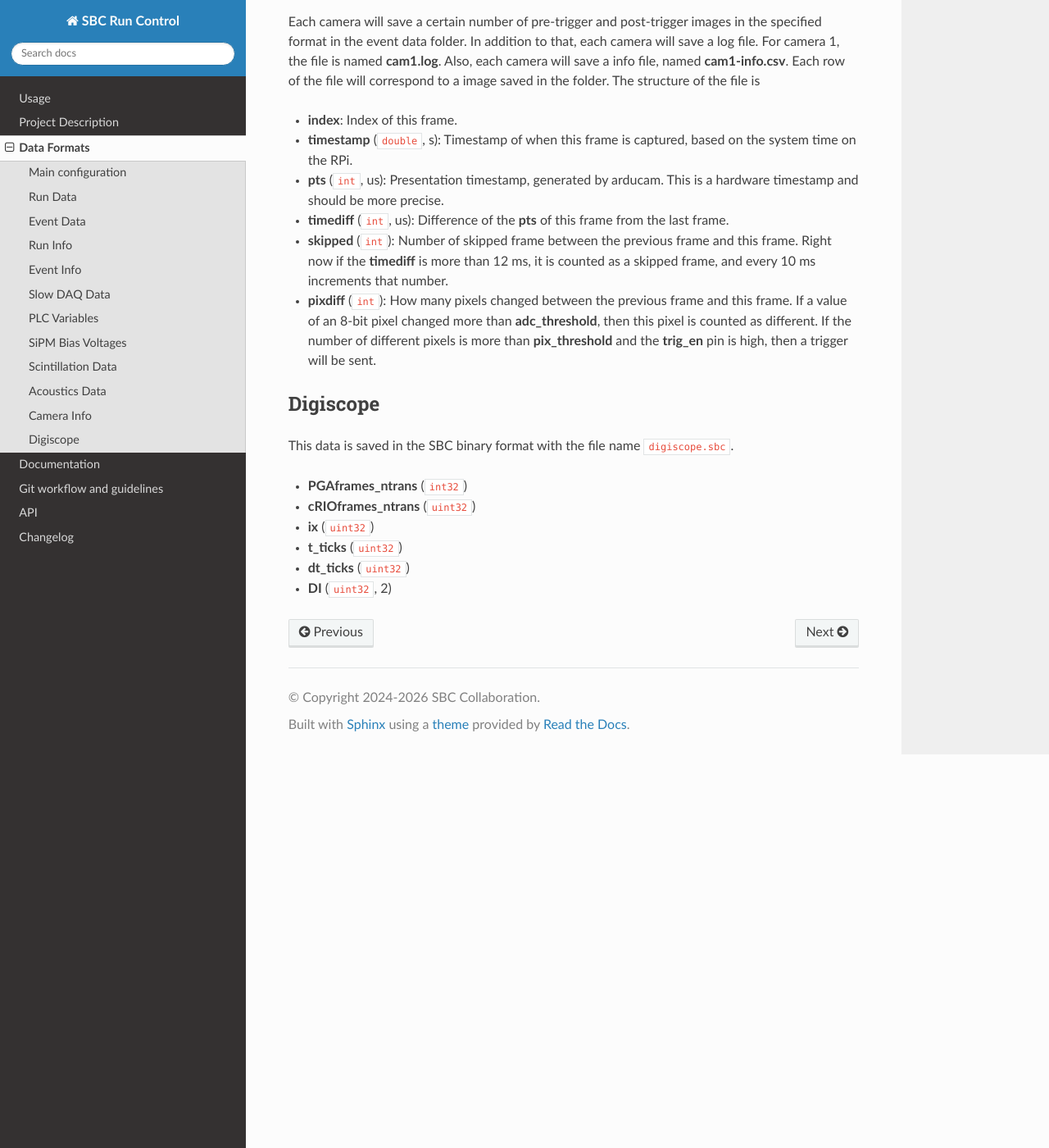
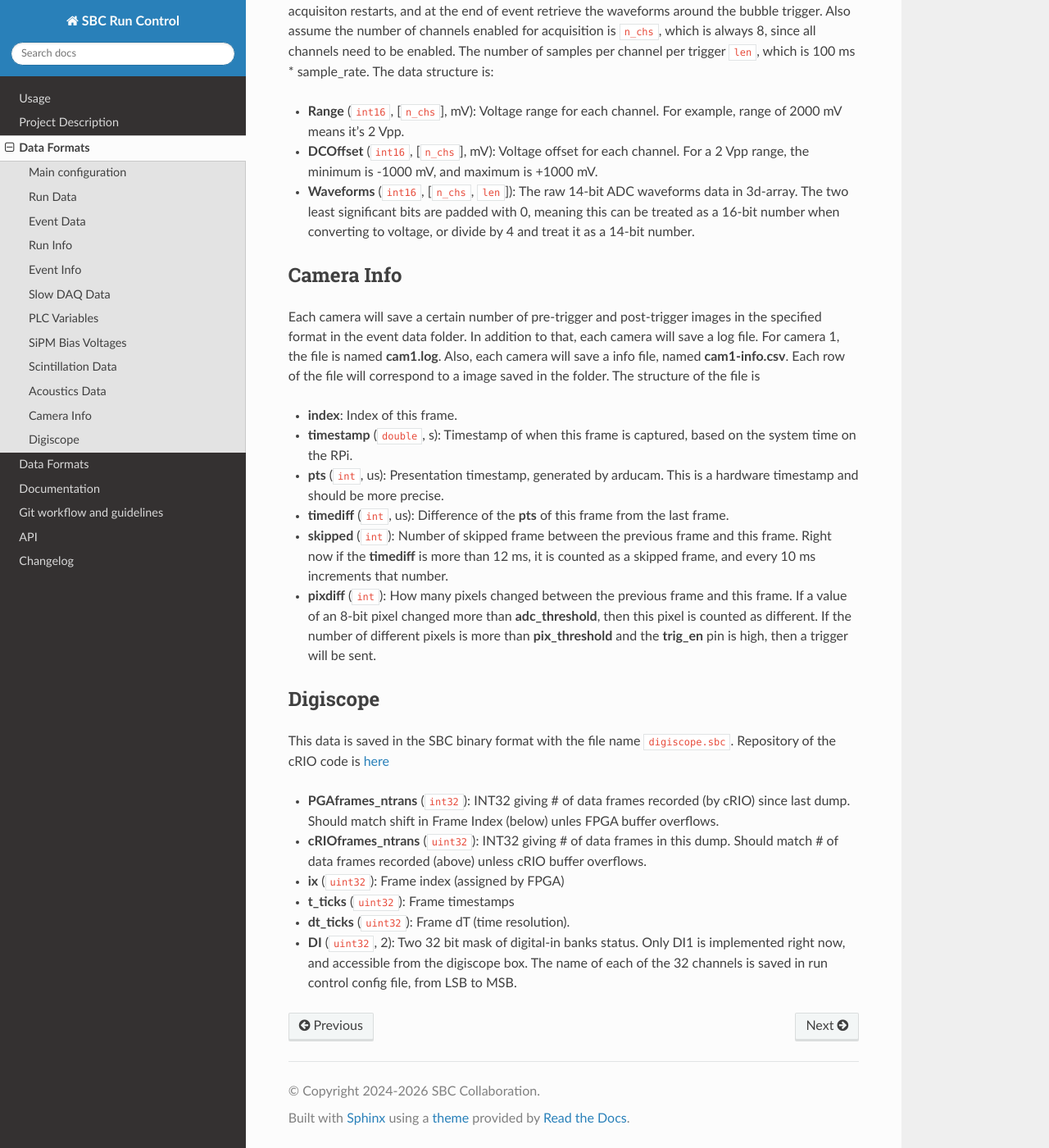
Before and after one commit to SBC-Collaboration/SBC-RunControl, a Sphinx documentation site: the page built from docs/data_format.md, in a window 1280 px wide and 1400 px high, scrolled down 13634 px. Shown: the whole window at 82% size. Built offline with Sphinx 7.4.7 and the Read the Docs theme 3.1.0, drawn with Linux system fonts in a browser that asks for light colours; some of the changed text lies outside the part shown.

Commit message:
Update documentation to include digiscope and recon data.

```diff
--- a/docs/data_format.md
+++ b/docs/data_format.md
@@ -280,8 +280,22 @@
 
 ## Slow DAQ Data
 For each pressure cycle, the PLC saves the 10 ms resolution data of a few important pressure transducers and valves. When an event ends, run control copies the data to the `slow_daq.sbc` file in the data folder.
-- **time_ms** (`uint32`):
-- **valves** (`uint32`):
+- **time_ms** (`uint32`): Time stamp in milliseconds.
+- **valves** (`uint32`): A bit mask of status of a list of valves in the system, for each time stamp. First 14 bits are used, starting from the LSB:
+  - 0 - FASTCOMP (FF set)
+  - 1 - SLOWCOMP (FF set)
+  - 2 - CC9313_CONT (Cryomech on)
+  - 3 - HFSV3312
+  - 4 - HFSV3323
+  - 5 - HFSV3331
+  - 6 - PUMP3305
+  - 7 - SV3307
+  - 8 - SV3310
+  - 9 - SV3322
+  - 10 - SV3325
+  - 11 - SV3326
+  - 12 - SV3329
+  - 13 - PV1344
 - **TT6415** (`float`):
 - **PT1101** (`float`):
 - **TT2118** (`float`):
@@ -354,10 +368,10 @@
 - **pixdiff** (`int`): How many pixels changed between the previous frame and this frame. If a value of an 8-bit pixel changed more than **adc_threshold**, then this pixel is counted as different. If the number of different pixels is more than **pix_threshold** and the **trig_en** pin is high, then a trigger will be sent.
 
 ## Digiscope
-This data is saved in the SBC binary format with the file name `digiscope.sbc`.
-- **PGAframes_ntrans** (`int32`)
-- **cRIOframes_ntrans** (`uint32`)
-- **ix** (`uint32`)
-- **t_ticks** (`uint32`)
-- **dt_ticks** (`uint32`)
-- **DI** (`uint32`, 2)
+This data is saved in the SBC binary format with the file name `digiscope.sbc`. Repository of the cRIO code is [here](https://github.com/SBC-Collaboration/cRIO-Digiscope)
+- **PGAframes_ntrans** (`int32`): INT32 giving # of data frames recorded (by cRIO) since last dump. Should match shift in Frame Index (below) unles FPGA buffer overflows.
+- **cRIOframes_ntrans** (`uint32`): INT32 giving # of data frames in this dump. Should match # of data frames recorded (above) unless cRIO buffer overflows.
+- **ix** (`uint32`): Frame index (assigned by FPGA)
+- **t_ticks** (`uint32`): Frame timestamps
+- **dt_ticks** (`uint32`): Frame dT (time resolution).
+- **DI** (`uint32`, 2): Two 32 bit mask of digital-in banks status. Only DI1 is implemented right now, and accessible from the digiscope box. The name of each of the 32 channels is saved in run control config file, from LSB to MSB.
```
Also changed, not shown: docs/index.md (+1 -0 lines), docs/recon_data_format.md (added, +53 -0 lines).
